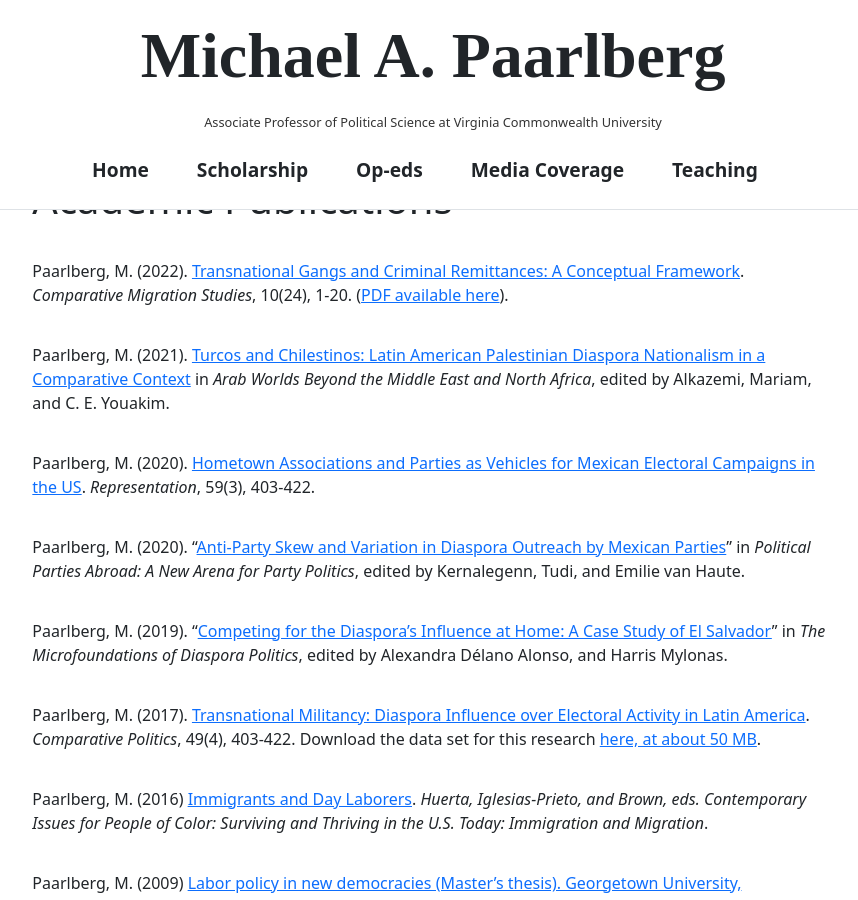
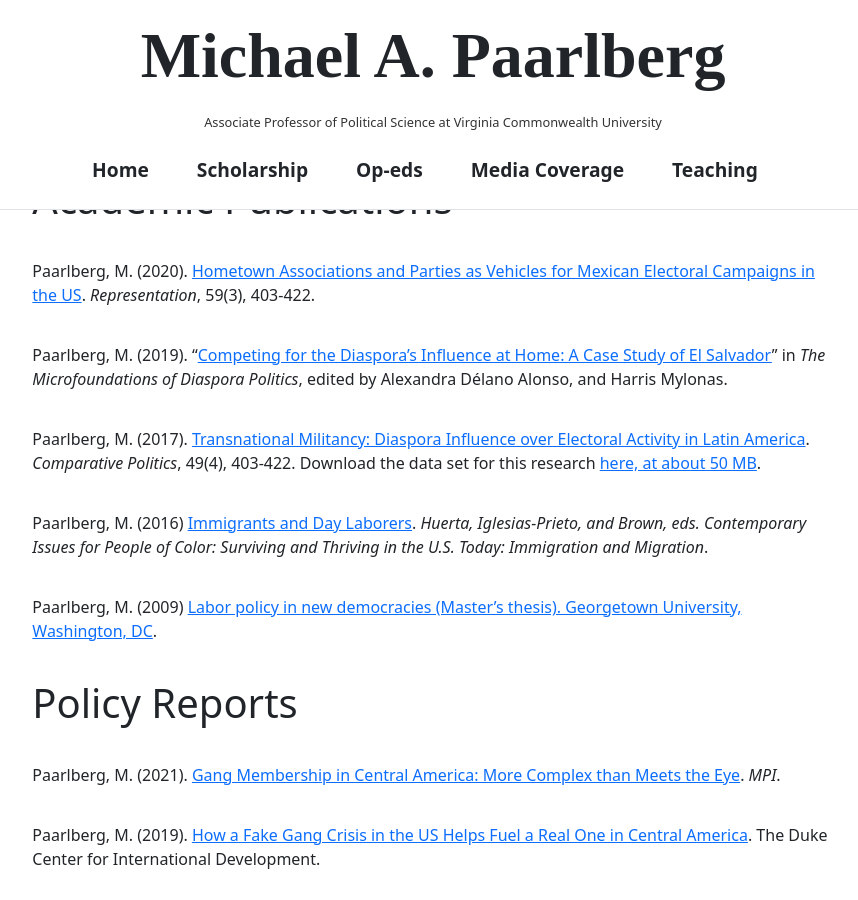
Before and after one commit to RelevantResearch/michael-paarlberg, a Jekyll site: the page built from _pages/home.md, in a window 1280 px wide and 900 px high, scrolled down 1830 px. Shown: the whole window, without its empty margins (207-1065 px from the left). Built offline with Jekyll 4.4.1, drawn with Linux system fonts in a browser that asks for light colours.

Commit message:
Update scholarship.md

```diff
--- a/_includes/scholarship.md
+++ b/_includes/scholarship.md
@@ -2,13 +2,13 @@ I am a scholar of the politics of migration and security, with a focus on Latin
 
 # Academic Publications
 
-Paarlberg, M. (2022). [Transnational Gangs and Criminal Remittances: A Conceptual Framework](https://comparativemigrationstudies.springeropen.com/articles/10.1186/s40878-022-00297-x). _Comparative Migration Studies_, 10(24), 1-20. ([PDF available here](https://link.springer.com/content/pdf/10.1186/s40878-022-00297-x.pdf)).
+<!-- Included above. Paarlberg, M. (2022). [Transnational Gangs and Criminal Remittances: A Conceptual Framework](https://comparativemigrationstudies.springeropen.com/articles/10.1186/s40878-022-00297-x). _Comparative Migration Studies_, 10(24), 1-20. ([PDF available here](https://link.springer.com/content/pdf/10.1186/s40878-022-00297-x.pdf)). -->
 
-Paarlberg, M. (2021). [Turcos and Chilestinos: Latin American Palestinian Diaspora Nationalism in a Comparative Context](https://books.google.com.np/books?hl=en&lr=&id=zLUxEAAAQBAJ&oi=fnd&pg=PA11&ots=p7IoxAGkWy&sig=O1xNnGVPk4yZDi8qv6txWUuQaJs&redir_esc=y#v=onepage&q&f=false) in _Arab Worlds Beyond the Middle East and North Africa_, edited by Alkazemi, Mariam, and C. E. Youakim.
+<!-- Included above. Paarlberg, M. (2021). [Turcos and Chilestinos: Latin American Palestinian Diaspora Nationalism in a Comparative Context](https://books.google.com.np/books?hl=en&lr=&id=zLUxEAAAQBAJ&oi=fnd&pg=PA11&ots=p7IoxAGkWy&sig=O1xNnGVPk4yZDi8qv6txWUuQaJs&redir_esc=y#v=onepage&q&f=false) in _Arab Worlds Beyond the Middle East and North Africa_, edited by Alkazemi, Mariam, and C. E. Youakim. -->
 
 Paarlberg, M. (2020). [Hometown Associations and Parties as Vehicles for Mexican Electoral Campaigns in the US](https://www.tandfonline.com/doi/full/10.1080/00344893.2020.1856176). _Representation_, 59(3), 403-422.
 
-Paarlberg, M. (2020). "[Anti-Party Skew and Variation in Diaspora Outreach by Mexican Parties](https://www.taylorfrancis.com/chapters/edit/10.4324/9781003015086-5/anti-party-skew-variation-diaspora-outreach-mexican-parties-michael-ahn-paarlberg)" in _Political Parties Abroad: A New Arena for Party Politics_, edited by Kernalegenn, Tudi, and Emilie van Haute.
+<!-- Included above. Paarlberg, M. (2020). "[Anti-Party Skew and Variation in Diaspora Outreach by Mexican Parties](https://www.taylorfrancis.com/chapters/edit/10.4324/9781003015086-5/anti-party-skew-variation-diaspora-outreach-mexican-parties-michael-ahn-paarlberg)" in _Political Parties Abroad: A New Arena for Party Politics_, edited by Kernalegenn, Tudi, and Emilie van Haute. -->
 
 Paarlberg, M. (2019). "[Competing for the Diaspora's Influence at Home: A Case Study of El Salvador](https://www.taylorfrancis.com/chapters/edit/10.4324/9781003191261-4/competing-diaspora-influence-home-party-structure-transnational-campaign-activity-el-salvador-michael-ahn-paarlberg)" in _The Microfoundations of Diaspora Politics_, edited by Alexandra Délano Alonso, and Harris Mylonas.
 
```
